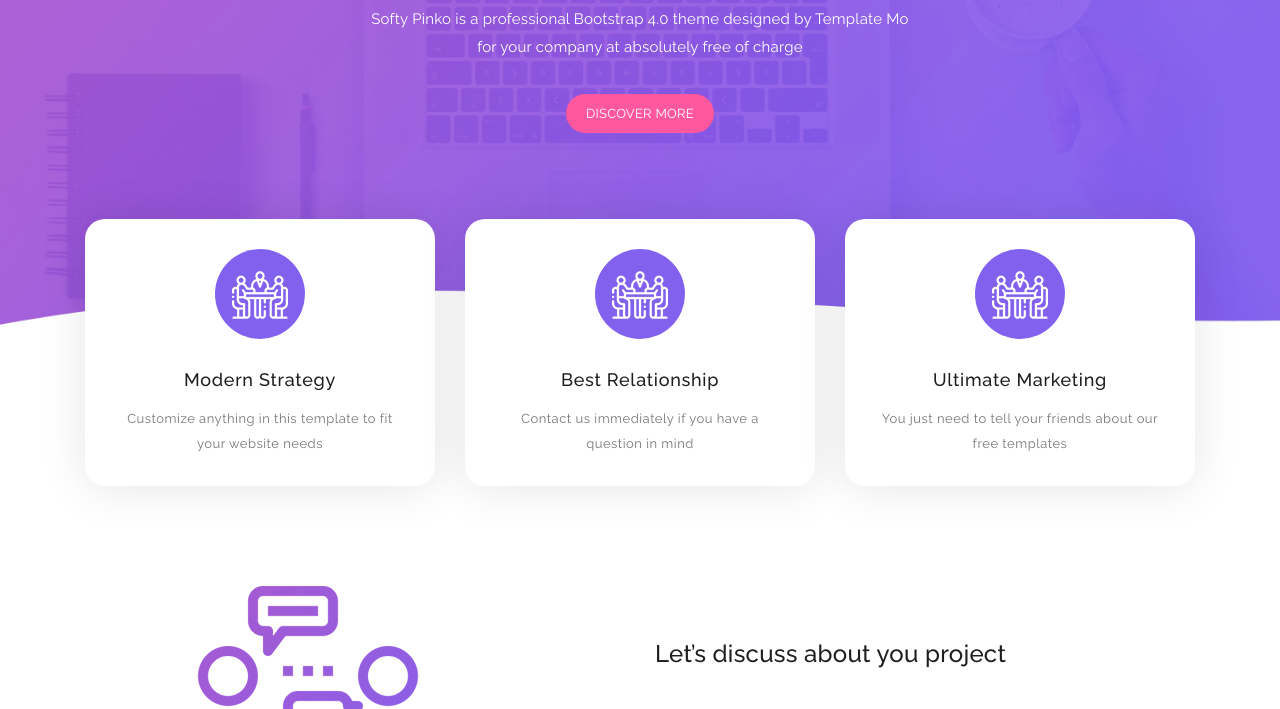
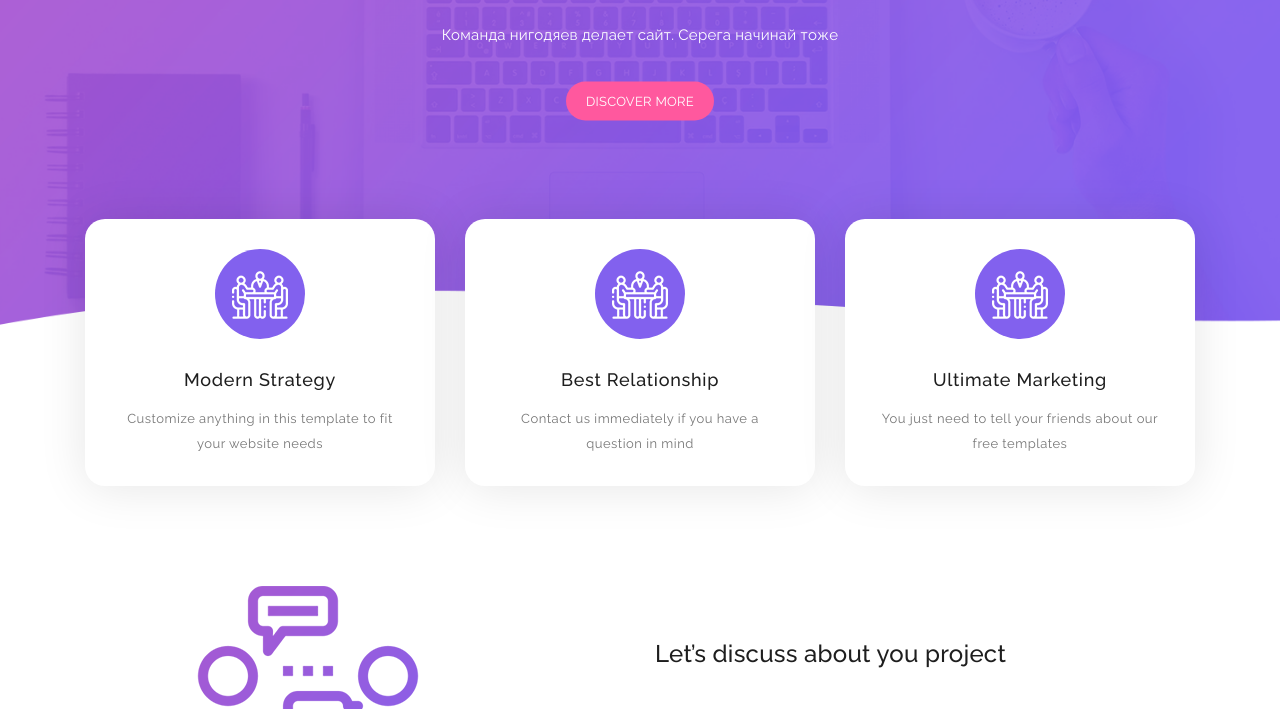
Before and after one commit to negibkiy/rabota_nig, a plain HTML site: page index.html in a window 1280 px wide. Shown: the part 391-1100 px from the top of the page. Drawn offline with Linux system fonts and the light colour scheme.

Commit message:
Update index.html

```diff
--- a/index.html
+++ b/index.html
@@ -75,8 +75,7 @@
                 <div class="row">
                     <div class="offset-xl-3 col-xl-6 offset-lg-2 col-lg-8 col-md-12 col-sm-12">
                         <h1>МЫ нигодяи<strong>strategy</strong><br>to grow up your <strong>business</strong></h1>
-                        <p>Softy Pinko is a professional Bootstrap 4.0 theme designed by Template Mo
-                        for your company at absolutely free of charge</p>
+                        <p>Команда нигодяев делает сайт. Серега начинай тоже</p>
                         <a href="#features" class="main-button-slider">Discover More</a>
                     </div>
                 </div>
```
